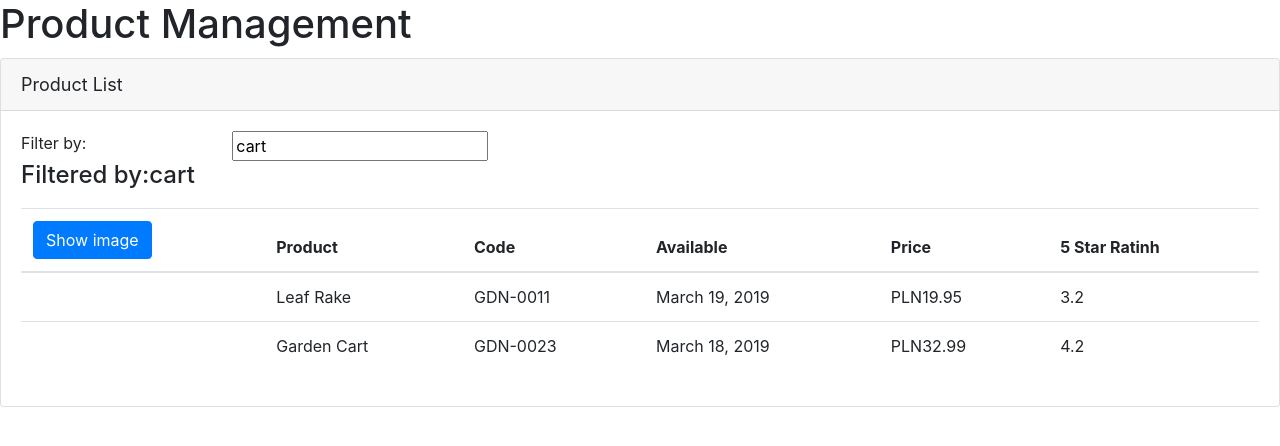
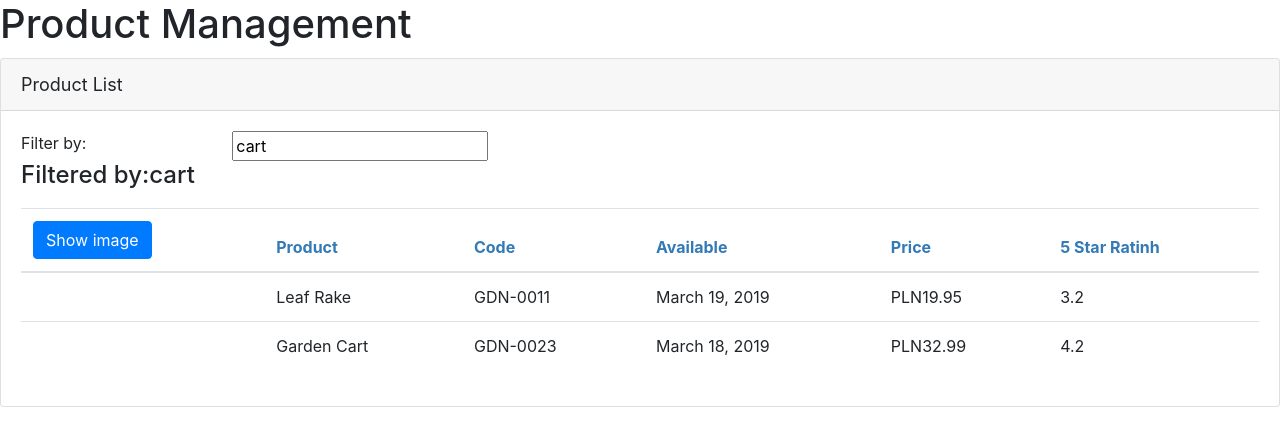
Before and after one commit to bartoszgoc/APM, an Angular app: page / in a window 1280 px wide. Shown: the top 446 px of the page. Built offline with nearby package versions, Linux system fonts and the light colour scheme.

Commit message:
add styleUrls for product-list component

```diff
--- /dev/null
+++ b/src/app/product/product-list.component.css
@@ -0,0 +1,3 @@
+thead {
+    color:#337Ab7
+}
--- a/src/app/product/product-list.component.ts
+++ b/src/app/product/product-list.component.ts
@@ -3,7 +3,8 @@ import {IProduct} from "./product";
 
 @Component({
     selector: "pm-products",
-    templateUrl: "./product-list.component.html"
+    templateUrl: "./product-list.component.html",
+    styleUrls: ["./product-list.component.css"]
 })
 export class ProductListComponent {
     pageTitle: string = "Product List";
```
